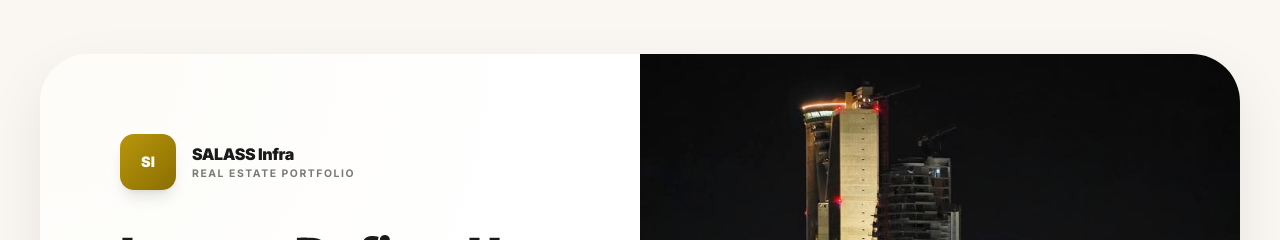
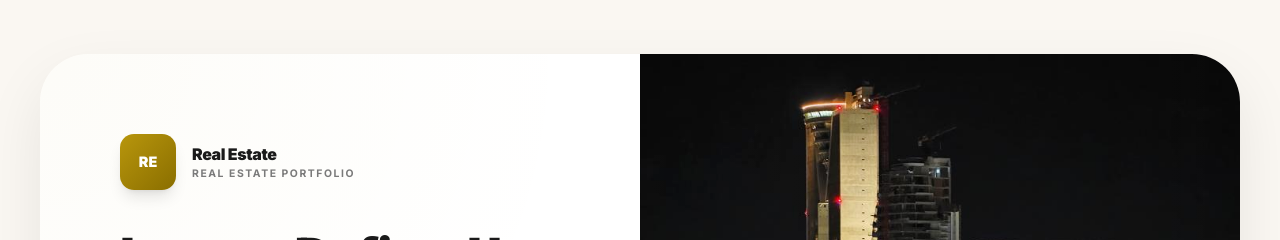
Before and after one commit to biswajit-dev-1999/focoussolutionwebsite, a React (Vite) app: page /projects in a window 1280 px wide. Shown: the part 2280-2520 px from the top of the page. Built offline with nearby package versions, Linux system fonts and the light colour scheme; a web font is replaced by a local one.

Commit message:
changes the mail

```diff
--- a/src/components/Footer.jsx
+++ b/src/components/Footer.jsx
@@ -60,7 +60,7 @@ export default function Footer() {
               <a href="#" aria-label="Instagram" className="w-[46px] h-[46px] rounded-full border border-white/20 flex items-center justify-center text-white/70 transition-all duration-300 hover:bg-white hover:text-[#1A1A1A] hover:-translate-y-1 hover:border-white shadow-sm">
                 <svg width="18" height="18" viewBox="0 0 24 24" fill="none" stroke="currentColor" strokeWidth="2"><rect x="2" y="2" width="20" height="20" rx="5" ry="5"/><circle cx="12" cy="12" r="4"/><circle cx="17.5" cy="6.5" r="1" fill="currentColor" stroke="none"/></svg>
               </a>
-              <a href="mailto:hello@focussolutions.com" aria-label="Email" className="w-[46px] h-[46px] rounded-full border border-white/20 flex items-center justify-center text-white/70 transition-all duration-300 hover:bg-white hover:text-[#1A1A1A] hover:-translate-y-1 hover:border-white shadow-sm">
+              <a href="mailto:info@focussolution.in" aria-label="Email" className="w-[46px] h-[46px] rounded-full border border-white/20 flex items-center justify-center text-white/70 transition-all duration-300 hover:bg-white hover:text-[#1A1A1A] hover:-translate-y-1 hover:border-white shadow-sm">
                 <svg width="18" height="18" viewBox="0 0 24 24" fill="none" stroke="currentColor" strokeWidth="2"><path d="M4 4h16c1.1 0 2 .9 2 2v12c0 1.1-.9 2-2 2H4c-1.1 0-2-.9-2-2V6c0-1.1.9-2 2-2z"/><polyline points="22,6 12,13 2,6"/></svg>
               </a>
             </div>
--- a/src/pages/About.jsx
+++ b/src/pages/About.jsx
@@ -224,7 +224,7 @@ function FounderLegalSection() {
               <span className="absolute -top-6 -left-4 text-7xl text-[#B8960C]/15 font-serif leading-none">"</span>
               <blockquote className="text-[1.1rem] text-[#4A4A4A] leading-[1.85] italic pl-8 border-l-[3px] border-[#B8960C] relative z-10">
                 Focus is not just about looking ahead, but about refining the clarity of our current actions to define
-                a better tomorrow. At FocusSolutions we lead every client forward with purpose, agility, and uncompromising integrity.
+                a better tomorrow. At FocusSolutions we lead every client forward with purpose, agility,and uncompromising integrity.
               </blockquote>
             </div>
 
@@ -259,7 +259,9 @@ function FounderLegalSection() {
                   GST Registration Number
                 </p>
                 <div className="flex items-center justify-between flex-wrap gap-4">
-                  <p className="text-[1.6rem] sm:text-[1.8rem] font-black tracking-widest text-[#B8960C]">18OOPM4494P1Z3</p>
+                  <p className="text-[1.35rem] sm:text-[1.8rem] font-black tracking-widest text-[#B8960C] min-w-0 whitespace-nowrap overflow-x-auto">
+                    18OOPM4494P1Z3
+                  </p>
                   <div className="flex items-center gap-2 bg-[#B8960C]/20 px-3 py-1.5 rounded-full border border-[#B8960C]/40">
                     <span className="flex h-2.5 w-2.5 relative">
                       <span className="animate-ping absolute inline-flex h-full w-full rounded-full bg-green-400 opacity-75"></span>
@@ -271,7 +273,7 @@ function FounderLegalSection() {
               </div>
             </div>
 
-            <div className="grid grid-cols-2 gap-8 pt-8 border-t border-white/10 relative z-10">
+            <div className="grid grid-cols-1 sm:grid-cols-2 gap-8 pt-8 border-t border-white/10 relative z-10">
               <div>
                 <p className="text-[0.65rem] font-bold tracking-[0.15em] uppercase text-white/50 mb-2">
                   Entity Type
--- a/src/pages/Contact.jsx
+++ b/src/pages/Contact.jsx
@@ -94,7 +94,7 @@ function ContactHero() {
                   </svg>
                 }
                 label="Digital Correspondence"
-                value="hello@focussolutions.com"
+                value="info@focussolution.in"
               />
             </div>
           </div>
--- a/src/pages/Projects.jsx
+++ b/src/pages/Projects.jsx
@@ -306,7 +306,7 @@ function EducationZedSection() {
 }
 
 /* ─────────────────────────────────────────────
-   SALASS INFRA — FULL WIDTH LUXURY CARD
+   REAL ESTATE — FULL WIDTH LUXURY CARD
 ───────────────────────────────────────────── */
 function SalassSection() {
   return (
@@ -328,10 +328,10 @@ function SalassSection() {
                   className="w-14 h-14 rounded-[14px] flex items-center justify-center text-[0.9rem] font-black text-white shadow-lg"
                   style={{ background: 'linear-gradient(135deg, #B8960C, #8A6E00)' }}
                 >
-                  SI
+                  RE
                 </div>
                 <div>
-                  <p className="text-[1rem] font-black text-[#1A1A1A] tracking-tight">SALASS Infra</p>
+                  <p className="text-[1rem] font-black text-[#1A1A1A] tracking-tight">Real Estate</p>
                   <p className="text-[0.65rem] text-[#7A7A7A] uppercase tracking-[0.15em] font-bold">Real Estate Portfolio</p>
                 </div>
               </div>
@@ -362,7 +362,7 @@ function SalassSection() {
             <div className="img-zoom relative" style={{ minHeight: '500px' }}>
               <img
                 src="Luxury.jpeg"
-                alt="SALASS Infra luxury building"
+                alt="Real Estate luxury building"
                 className="w-full h-full object-cover"
                 loading="lazy"
               />
```
